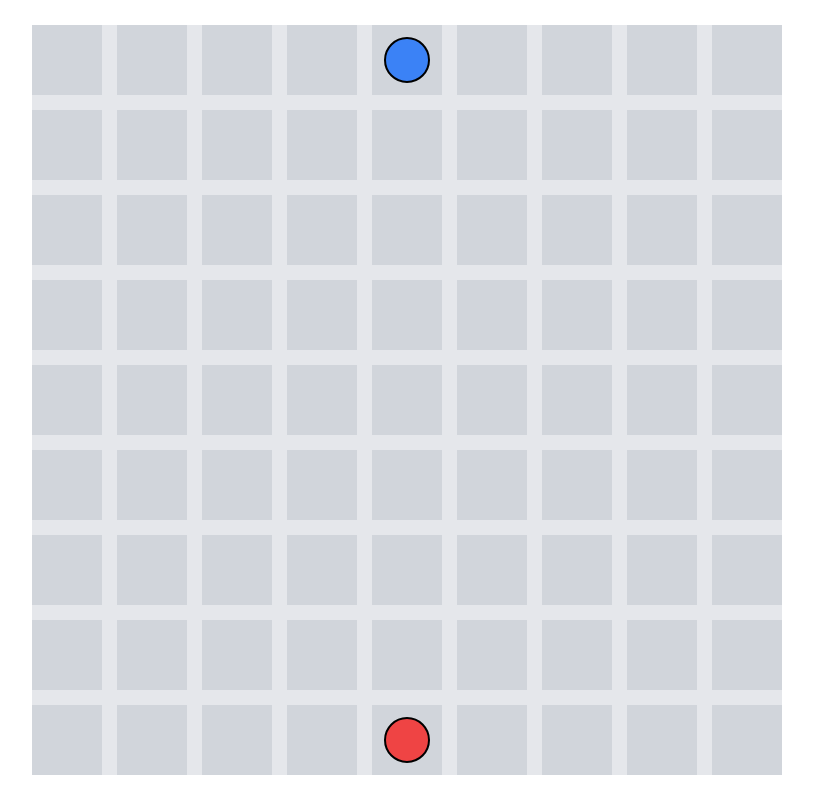
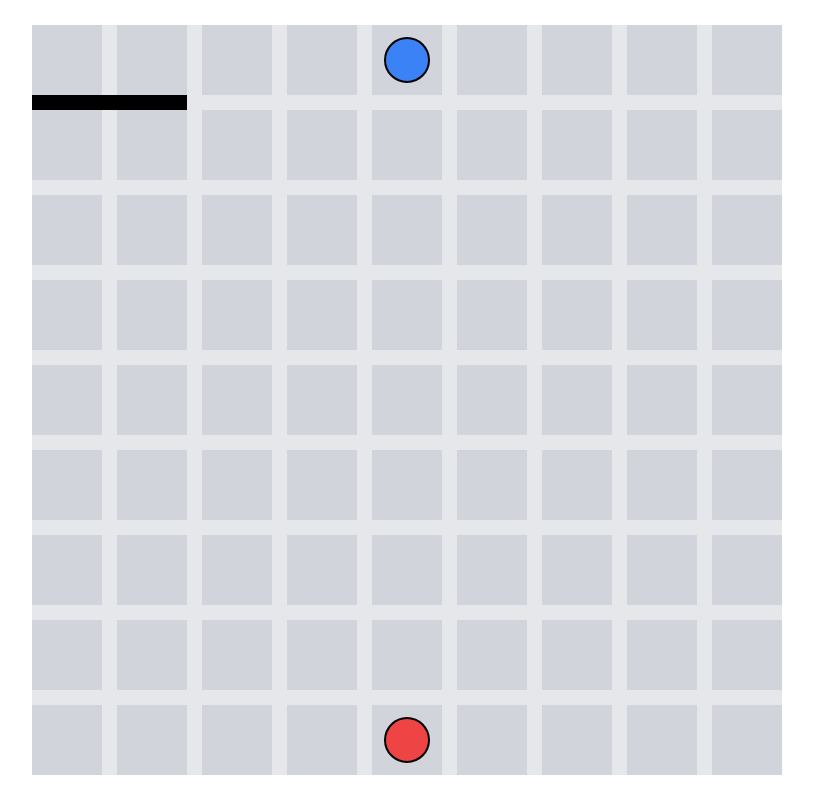
Before and after one commit to ethanmchls/cs428-quoridor, a React (Create React App) app in the folder app/: page / in a window 1280 px wide. Shown: the whole page, without its empty margins (233-1046 px from the left). Built offline with nearby package versions, Linux system fonts and the light colour scheme.

Commit message:
created array for handling wall placements that can be modified throughout the game

```diff
--- a/app/src/App.js
+++ b/app/src/App.js
@@ -4,6 +4,9 @@ import './App.css';
 import GameGrid from './GameGrid';
 
 function App() {
+  var pawn1 = [0, 8];
+  var pawn2 = [16, 8];
+  var walls = ["1-0", "1-1", "1-2"];
   return (
     <div className="App">
       {/* <header className="App-header">
@@ -13,8 +16,9 @@ function App() {
 
       </header> */}
 
-      {/* The code below loads the game grid. This should eventually be put into its own view once the router is set up */}
-      <GameGrid pawn1Pos={[0, 8]} pawn2Pos={[16, 8]} />
+      {/* The code below loads the game grid. This should eventually be put into its own view once the router is set up.
+      Currently I'm handling pawn and wall placements by just giving it coordinates as pawn positions and arrays of keys for walls. */}
+      <GameGrid pawn1Pos={pawn1} pawn2Pos={pawn2} walls={walls} />
     </div>
   );
 }
--- a/app/src/GameGrid.js
+++ b/app/src/GameGrid.js
@@ -9,14 +9,15 @@ const GridCell = ({ pos, classes, children }) => {
   );
 };
 
-const GameGrid = ({ pawn1Pos, pawn2Pos }) => {
+const GameGrid = ({ pawn1Pos, pawn2Pos, walls }) => {
   const gridSize = 17;
   // Constants used to adjust the grid cell attributes
   const cellHeight = "h-[70px]";
   const cellWidth = "w-[70px]";
   const wallWidth = "w-[15px]";
   const wallHeight = "h-[15px]";
-  const wallColor = "bg-gray-200";
+  const emptyWallColor = "bg-gray-200";
+  const placedWallColor = "bg-black";
   const cellColor = "bg-gray-300";
 
   const renderGrid = () => {
@@ -26,6 +27,8 @@ const GameGrid = ({ pawn1Pos, pawn2Pos }) => {
       for (let j = 0; j < gridSize; j++) {
         const isYWall = (i % 2 !== 0);
         const isXWall = (j % 2 !== 0);
+        const isPlacedWall = walls.includes(`${i}-${j}`);
+        const wallColor = isPlacedWall ? `${placedWallColor}` : `${emptyWallColor}`;
 
         if (isXWall && !isYWall) {
           row.push(<div key={`${i}-${j}`} className={`${wallWidth} ${cellHeight} ${wallColor}`}></div>);
```
